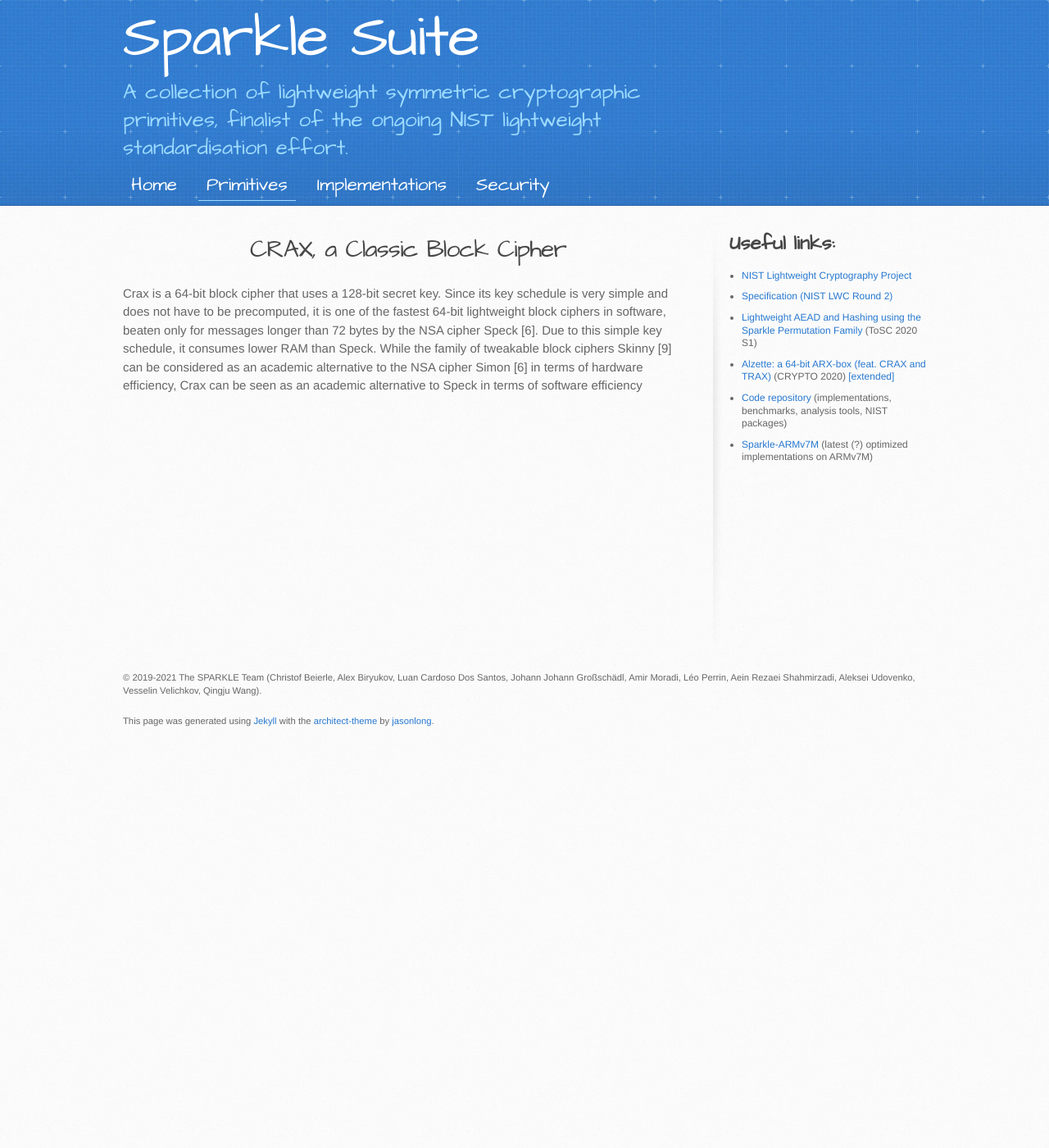
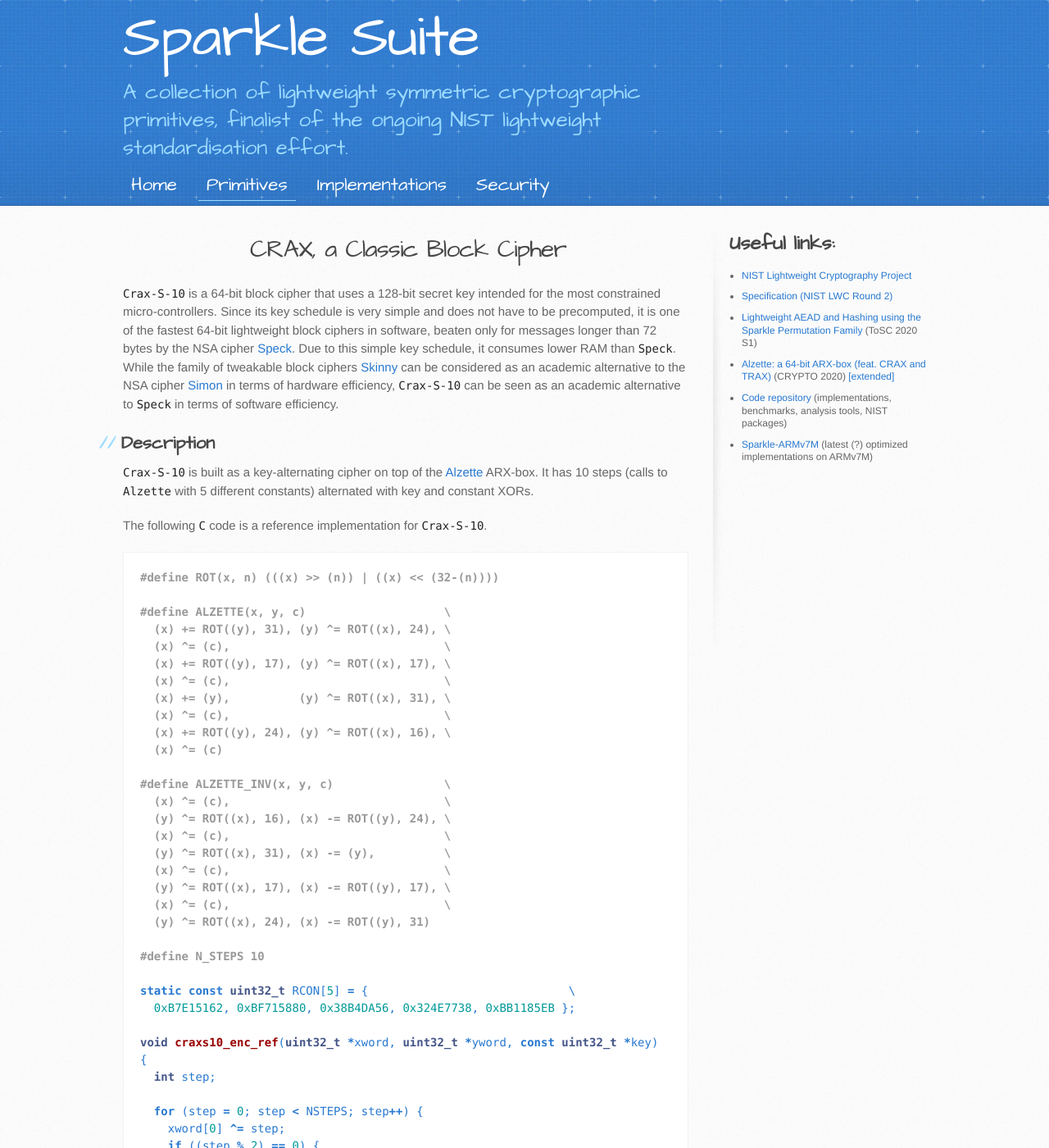
Before and after one commit to sparkle-lwc/sparkle-lwc.github.io, a Jekyll site: the page built from prim_crax.markdown, in a window 1280 px wide and 1400 px high. Shown: the whole window at 82% size. Built offline with Jekyll 4.4.1, drawn with Linux system fonts in a browser that asks for light colours; nearby versions of some CDN libraries; some of the changed text lies outside the part shown.

Commit message:
some crax

````diff
--- a/prim_crax.markdown
+++ b/prim_crax.markdown
@@ -5,11 +5,86 @@
 is_primitive: true
 ---
 
-Crax is a 64-bit block cipher that uses a 128-bit secret key. Since its key
-schedule is very simple and does not have to be precomputed, it is one of the
-fastest 64-bit lightweight block ciphers in software, beaten only for messages
-longer than 72 bytes by the NSA cipher Speck [6]. Due to this simple key
-schedule, it consumes lower RAM than Speck. While the family of tweakable
-block ciphers Skinny [9] can be considered as an academic alternative to the
-NSA cipher Simon [6] in terms of hardware efficiency, Crax can be seen as an
-academic alternative to Speck in terms of software efficiency
+`Crax-S-10` is a 64-bit block cipher that uses a 128-bit secret key intended for the most constrained micro-controllers. Since its key schedule is very simple and does not have to be precomputed, it is one of the fastest 64-bit lightweight block ciphers in software, beaten only for messages longer than 72 bytes by the NSA cipher [Speck](https://doi.org/10.1145/2744769.2747946). Due to this simple key schedule, it consumes lower RAM than `Speck`. While the family of tweakable block ciphers [Skinny](https://link.springer.com/chapter/10.1007/978-3-662-53008-5_5) can be considered as an academic alternative to the NSA cipher [Simon](https://doi.org/10.1145/2744769.2747946) in terms of hardware efficiency, `Crax-S-10` can be seen as an academic alternative to `Speck` in terms of software efficiency.
+
+## Description
+
+`Crax-S-10` is built as a key-alternating cipher on top of the [Alzette](/alzette) ARX-box. It has 10 steps (calls to `Alzette` with 5 different constants) alternated with key and constant XORs.
+
+The following `C` code is a reference implementation for `Crax-S-10`.
+
+```c
+#define ROT(x, n) (((x) >> (n)) | ((x) << (32-(n))))
+
+#define ALZETTE(x, y, c)                    \
+  (x) += ROT((y), 31), (y) ^= ROT((x), 24), \
+  (x) ^= (c),                               \
+  (x) += ROT((y), 17), (y) ^= ROT((x), 17), \
+  (x) ^= (c),                               \
+  (x) += (y),          (y) ^= ROT((x), 31), \
+  (x) ^= (c),                               \
+  (x) += ROT((y), 24), (y) ^= ROT((x), 16), \
+  (x) ^= (c)
+
+#define ALZETTE_INV(x, y, c)                \
+  (x) ^= (c),                               \
+  (y) ^= ROT((x), 16), (x) -= ROT((y), 24), \
+  (x) ^= (c),                               \
+  (y) ^= ROT((x), 31), (x) -= (y),          \
+  (x) ^= (c),                               \
+  (y) ^= ROT((x), 17), (x) -= ROT((y), 17), \
+  (x) ^= (c),                               \
+  (y) ^= ROT((x), 24), (x) -= ROT((y), 31)
+
+#define N_STEPS 10
+
+static const uint32_t RCON[5] = {                             \
+  0xB7E15162, 0xBF715880, 0x38B4DA56, 0x324E7738, 0xBB1185EB };
+
+void craxs10_enc_ref(uint32_t *xword, uint32_t *yword, const uint32_t *key)
+{
+  int step;
+
+  for (step = 0; step < NSTEPS; step++) {
+    xword[0] ^= step;
+    if ((step % 2) == 0) {
+      xword[0] ^= key[0];
+      yword[0] ^= key[1];
+    } else {
+      xword[0] ^= key[2];
+      yword[0] ^= key[3];
+    }
+    ALZETTE(xword[0], yword[0], RCON[step%5]);
+  }
+  xword[0] ^= key[0];
+  yword[0] ^= key[1];
+}
+
+void craxs10_dec_ref(uint32_t *xword, uint32_t *yword, const uint32_t *key)
+{
+  int step;
+
+  xword[0] ^= key[0];
+  yword[0] ^= key[1];
+  for (step = NSTEPS-1; step >= 0; step--) {
+    ALZETTE_INV(xword[0], yword[0], RCON[step%5]);
+    if ((step % 2) == 0) {
+      xword[0] ^= key[0];
+      yword[0] ^= key[1];
+    } else {
+      xword[0] ^= key[2];
+      yword[0] ^= key[3];
+    }
+    xword[0] ^= step;
+  }
+}
+```
+
+## Performance
+
+`Crax-S-10` is a very lightweight block cipher, arguably one of the the lightest
+ever reported in the literature when it comes to micro-controller implementations. The code size, RAM consumption, and execution time of `Crax-S-10` on
+an 8-bit AVR and a 32-bit ARM Cortex-M3 micro-controller are summarized in
+Table 11, along with those of five other lightweight block ciphers, namely [Speck64/128](https://doi.org/10.1145/2744769.2747946), [Simon-64/128](https://doi.org/10.1145/2744769.2747946), [Rectangle](https://link.springer.com/article/10.1007/s11432-015-5459-7), [Sparx](https://link.springer.com/chapter/10.1007/978-3-662-53887-6_18), and [Hight](https://link.springer.com/chapter/10.1007/11894063_4).
+
+<img src="/assets/crax-benchmark.png" alt="Crax benchmark" />
````
Also changed, not shown: assets/crax-benchmark.png (added).
